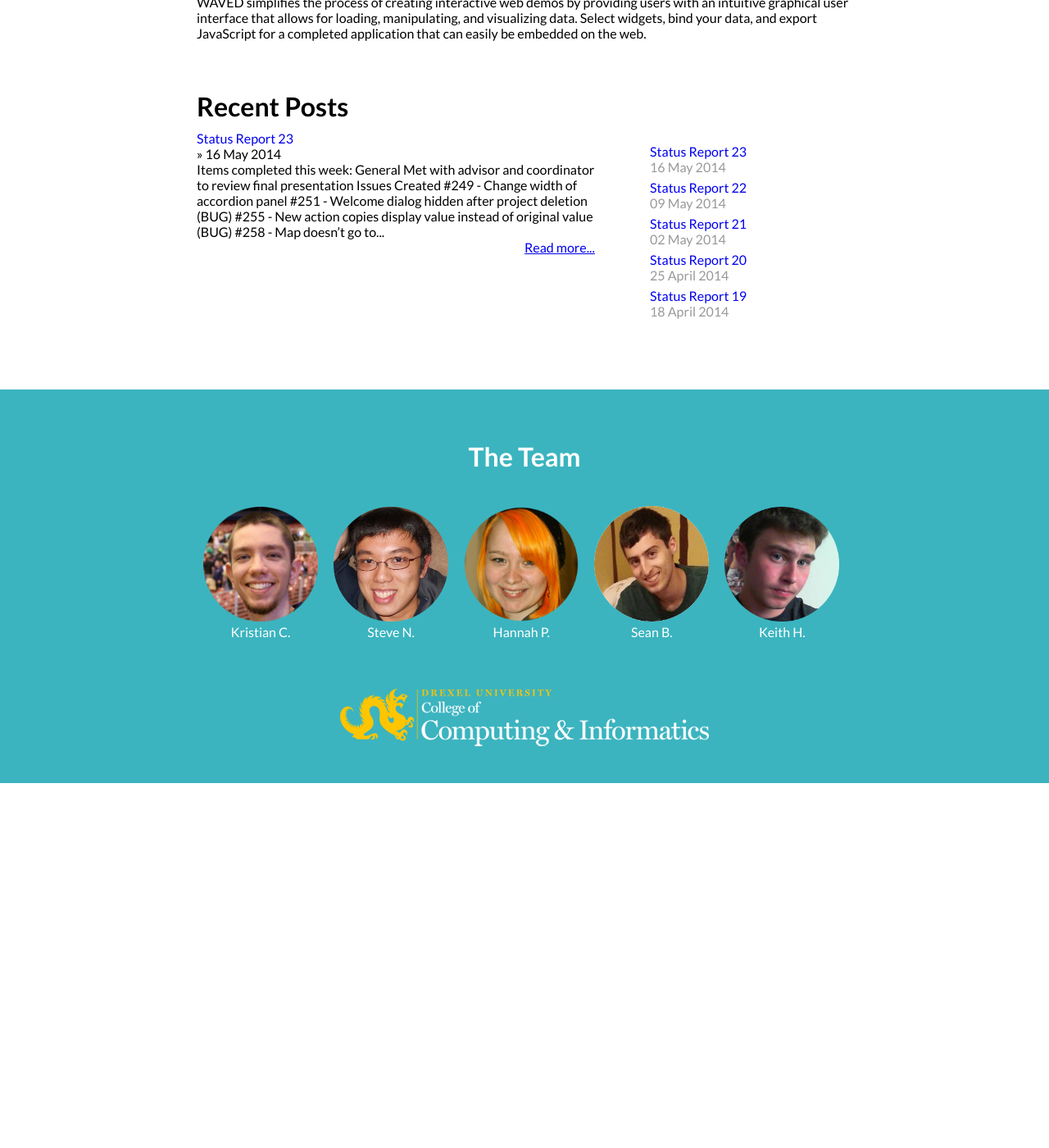
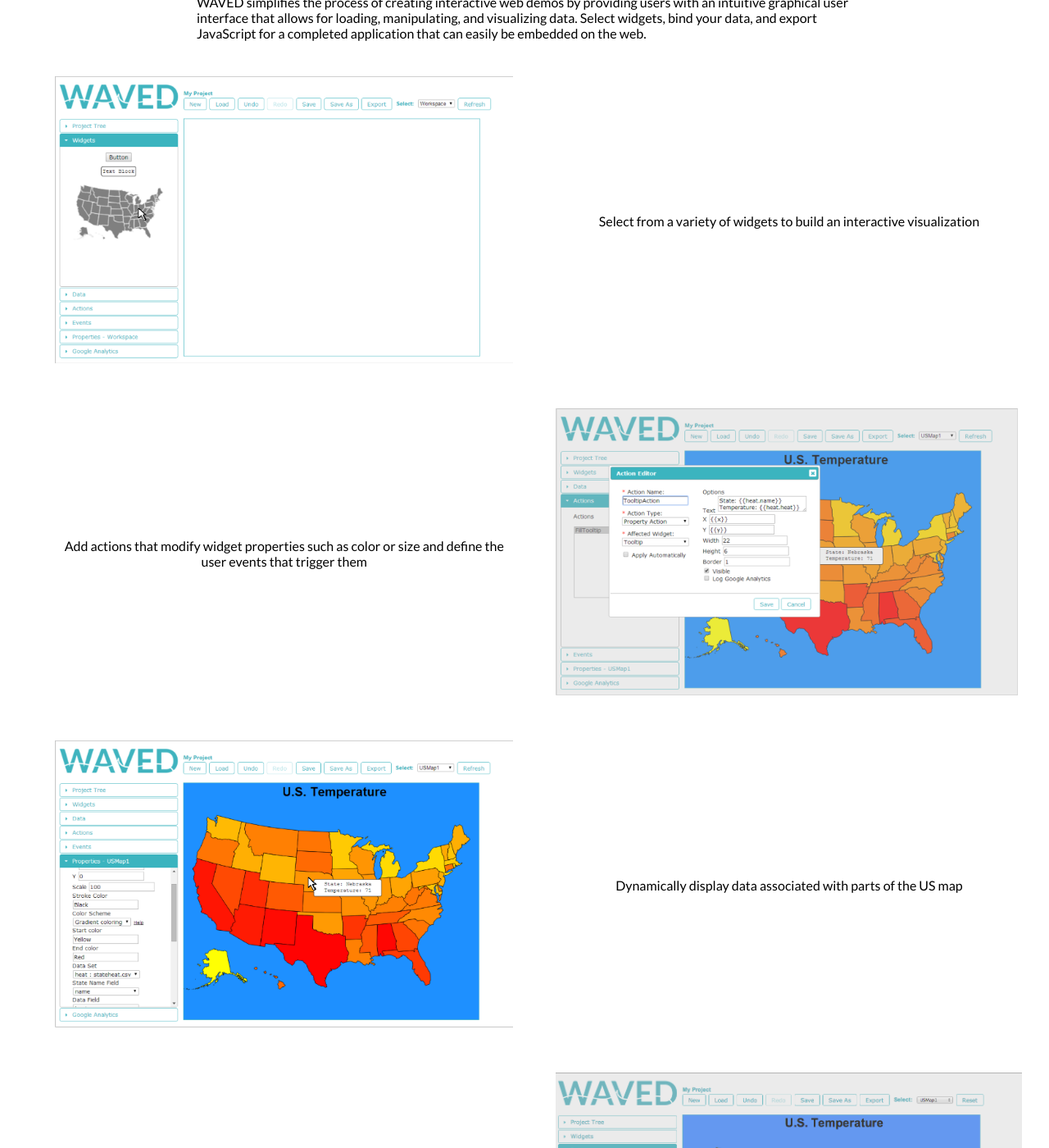
Before and after one commit to KSHSK/WAVED, a Jekyll site: the page built from index.html, in a window 1280 px wide and 1400 px high, scrolled down 782 px. Shown: the whole window at 82% size. Built offline with Jekyll 4.4.1, drawn with Linux system fonts in a browser that asks for light colours; before the commit the page ends 1737 px from its top, so only the background shows below that; some of the changed text lies outside the part shown.

Commit message:
Application screenshots

```diff
--- a/index.html
+++ b/index.html
@@ -14,6 +14,43 @@ title: WAVED - Web App for Visualizing Environmental Data
 		<p>WAVED simplifies the process of creating interactive web demos by providing users with an intuitive
 		graphical user interface that allows for loading, manipulating, and visualizing data. Select widgets, bind your data,
 		and export JavaScript for a completed application that can easily be embedded on the web. </p>
+	</div>
+
+	<div id="feature-description" align="center">
+		<table width="75%">
+			<tr>
+				<td align="right" style="padding: 25px">
+					<img height="350px" src="images/demo/WAVED1.png" />
+				</td>
+				<td align="left" style="padding: 25px">
+					<center>Select from a variety of widgets to build an interactive visualization</center>
+				</td>
+			</tr>
+			<tr>
+				<td align="right" style="padding: 25px">
+					<center>Add actions that modify widget properties such as color or size and define the user events that trigger them</center>
+				</td>
+				<td align="left" style="padding: 25px">
+					<img height="350px" src="images/demo/WAVED2.png" />
+				</td>
+			</tr>
+			<tr>
+				<td align="right" style="padding: 25px">
+					<img height="350px" src="images/demo/WAVED3.png" />
+				</td>
+				<td align="left" style="padding: 25px">
+					<center>Dynamically display data associated with parts of the US map</center>
+				</td>
+			</tr>
+			<tr>
+				<td align="right" style="padding: 25px">
+					<center>Manipulate data using custom queries</center>
+				</td>
+				<td align="left" style="padding: 25px">
+					<img height="350px" src="images/demo/WAVED4.png" />
+				</td>
+			</tr>
+		</table>
 	</div>
 
 	<div id="recent-posts">
```
Also changed, not shown: images/demo/WAVED1.png (added), images/demo/WAVED2.png (added), images/demo/WAVED3.png (added), images/demo/WAVED4.png (added).
